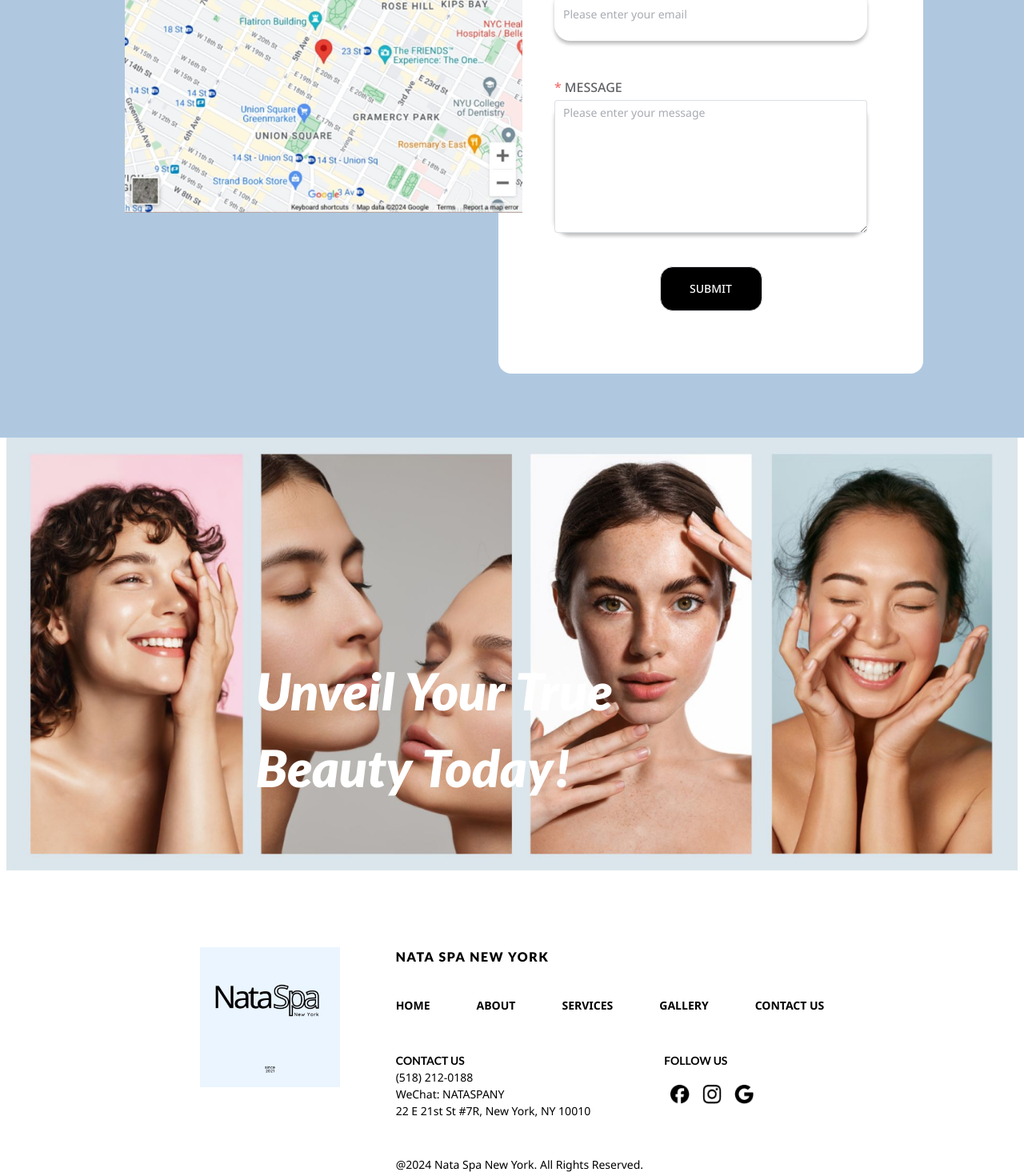
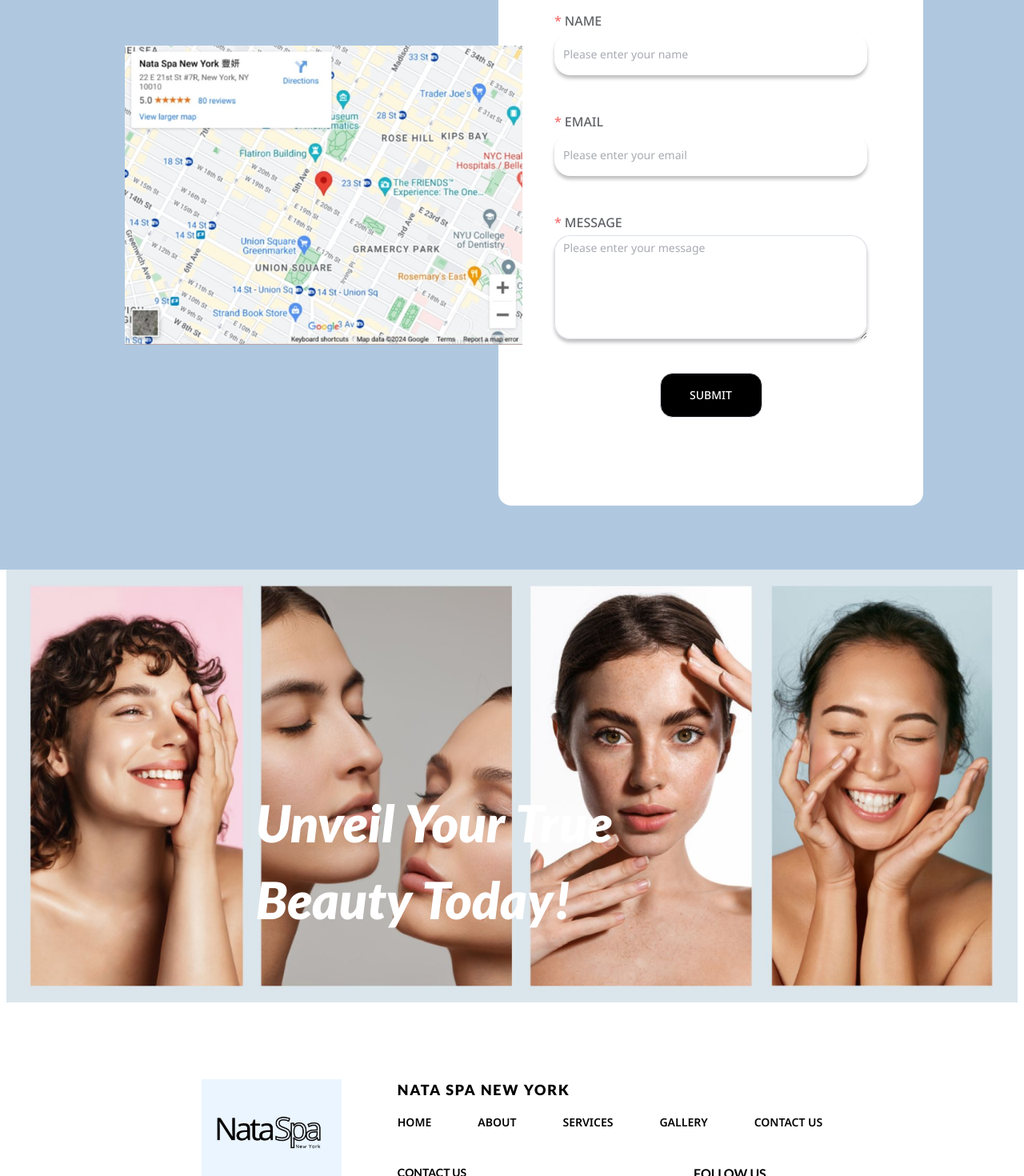
Before and after one commit to chencheng0924/Nata_spa, a Vue app: page / in a window 1280 px wide. Shown: the part 6920-8390 px from the top of the page at 80% size. Built offline with nearby package versions, Linux system fonts and the light colour scheme; what vue3-lottie would draw is missing.

Commit message:
fix/修正樣式

```diff
--- a/src/views/home.vue
+++ b/src/views/home.vue
@@ -284,7 +284,7 @@ onMounted(() => {
   <div class="w-full bg-primaryBg flex flex-col justify-center items-center pt-[126px] mobile:pt-[56px]">
     <div id="HOME" class="flex flex-col justify-center items-center w-full">
       <div class="w-full fixed top-0 z-[1000] flex justify-evenly items-center py-[3rem] text-primary bg-[#f8f8f8] mobile:py-[1rem]">
-        <div @click="scrollTo('HOME')" class="text-[1.5rem] font-bold lato cursor-pointer mobile:text-[15px]">Nata Spa New York</div>
+        <div @click="scrollTo('HOME')" class="text-[1.5rem] font-bold lato cursor-pointer mobile:text-[15px] mobile:ml-[20%]">Nata Spa New York</div>
         <div class="flex items-center gap-6 mobile:hidden">
           <div class="cursor-pointer text-[18px] lato" v-for="(item, index) in optionList" :key="index" @click="scrollTo(item)">{{
             item }}</div>
@@ -328,7 +328,7 @@ onMounted(() => {
       </div>
       <div id="ABOUT" class="w-full flex justify-center bg-[#f8f8f8] py-[9rem] mobile:bg-white mobile:py-[2rem] mobile:pt-0">
         <div class="w-[80%] flex items-center justify-center mobile:flex-col">
-          <img class="h-[557px] laptop:h-[377px] mobile:hidden" src="@/assets/img/homePage.png" alt="NataSpa">
+          <img class="h-[557px] mobile:hidden" src="@/assets/img/homePage.png" alt="NataSpa">
           <div
             class="bg-white py-[2rem] px-[3rem] text-[#185EDB] font-[800] text-[3rem] leading-[50px] flex flex-col items-center justify-center gap-[1rem] h-[90%] mobile:h-auto desktop:min-w-[495px] laptop:min-w-[495px]">
             <div class="whitespace-nowrap lato laptop:hidden mobile:hidden">
@@ -372,7 +372,7 @@ onMounted(() => {
       <!-- @click="show('service', index, serviceList.length)" -->
       <div v-for="(item, index) in serviceList" :key="index" class="flex gap-[3rem]">
         <div class="w-[70%] flex items-start">
-          <img class="w-full object-contain" :src="getAssetsFile(`service/service${index + 1}.png`)" alt="">
+          <img class="w-full h-[322px] object-contain" :src="getAssetsFile(`service/service${index + 1}.png`)" alt="">
         </div>
         <div class="w-full">
           <div
@@ -566,28 +566,28 @@ onMounted(() => {
   </div>
   <!-- footer -->
   <div class="flex px-[12.5%] py-[6rem] justify-center mobile:flex-col mobile:py-[48px]">
-    <div class="flex gap-[70px] mobile:flex-col mobile:items-center">
+    <div class="flex gap-[70px] mobile:flex-col mobile:items-center mobile:gap-[2rem]">
       <div>
         <img src="@/assets/img/logo.png" alt="" class="desktop:w-[175px] laptop:w-[175px] mobile:w-[160px]">
       </div>
       <div class="flex flex-col items-start mobile:items-center">
-        <span class="lato text-[16px] font-[800] tracking-widest mobile:text-[13px]">NATA SPA NEW YORK</span>
-        <div class="flex gap-[58px] mt-[38px] mobile:flex-col mobile:items-center mobile:gap-[13px]">
-          <div class="cursor-pointer text-[14px] font-[800] mobile:font-[600] mobile:text-[12px]"
+        <span class="lato text-[18px] font-[800] tracking-widest mobile:text-[18px]">NATA SPA NEW YORK</span>
+        <div class="flex gap-[58px] mt-[1rem] mobile:flex-col mobile:items-center mobile:gap-[13px]">
+          <div class="cursor-pointer text-[14px] font-[600] mobile:font-[600] mobile:text-[16px]"
             @click="scrollTo(item)" v-for="(item, index) in optionList" :key="index">{{ item }}
           </div>
         </div>
-        <div class="flex gap-[92px] mt-[48px] mobile:flex-col mobile:items-center mobile:gap-[32px]">
+        <div class="flex gap-[92px] mt-[42px] mobile:flex-col mobile:items-center mobile:gap-[32px] mobile:mt-[2rem]">
           <div class="flex flex-col mobile:items-center">
             <div class="text-[14px] font-bold lato mobile:hidden">CONTACT US</div>
-            <div class="text-[14px] font-[400] lato mobile:flex mobile:flex-col mobile:items-center mobile:text-[13px]">
+            <div class="text-[16px] font-[400] lato mobile:flex mobile:flex-col mobile:items-center mobile:text-[16px]">
               <div>(518) 212-0188</div>
               <div>WeChat: NATASPANY</div>
               <div>22 E 21st St #7R, New York, NY 10010</div>
             </div>
           </div>
           <div class="flex flex-col mobile:flex-row mobile:items-center mobile:gap-[13px]">
-            <div class="text-[14px] font-bold lato mobile:text-[13px]">FOLLOW US</div>
+            <div class="text-[16px] font-bold lato mobile:text-[18px]">FOLLOW US</div>
             <div class="flex mt-[20px] mobile:mt-0">
               <img @click="goOut(item.url)"
                 class="flex cursor-pointer items-center w-[1.5rem] h-[1.5rem] mx-2 mobile:w-[19px] mobile:h-[19px]"
@@ -595,7 +595,7 @@ onMounted(() => {
             </div>
           </div>
         </div>
-        <div class="mt-[46px] text-[14px] font-[300] mobile:text-[12px]">@2024 Nata Spa New York. All Rights Reserved.
+        <div class="mt-[22px] text-[14px] font-[300] mobile:text-[12px]">@2024 Nata Spa New York. All Rights Reserved.
         </div>
       </div>
     </div>
@@ -724,11 +724,15 @@ onMounted(() => {
     font-weight: 500;
   }
   .el-input__wrapper, .el-textarea{
-    height: 66px;
+    height: 52px;
     border-radius: 20px;
     box-shadow: 0 4px 4px rgba(0, 0, 0, 0.25);
+    &.el-textarea{
+      height: 130px !important;
+    }
     .el-textarea__inner{
-      height: 166px;
+      border-radius: 20px;
+      height: 130px;
     }
   }
 }
```
